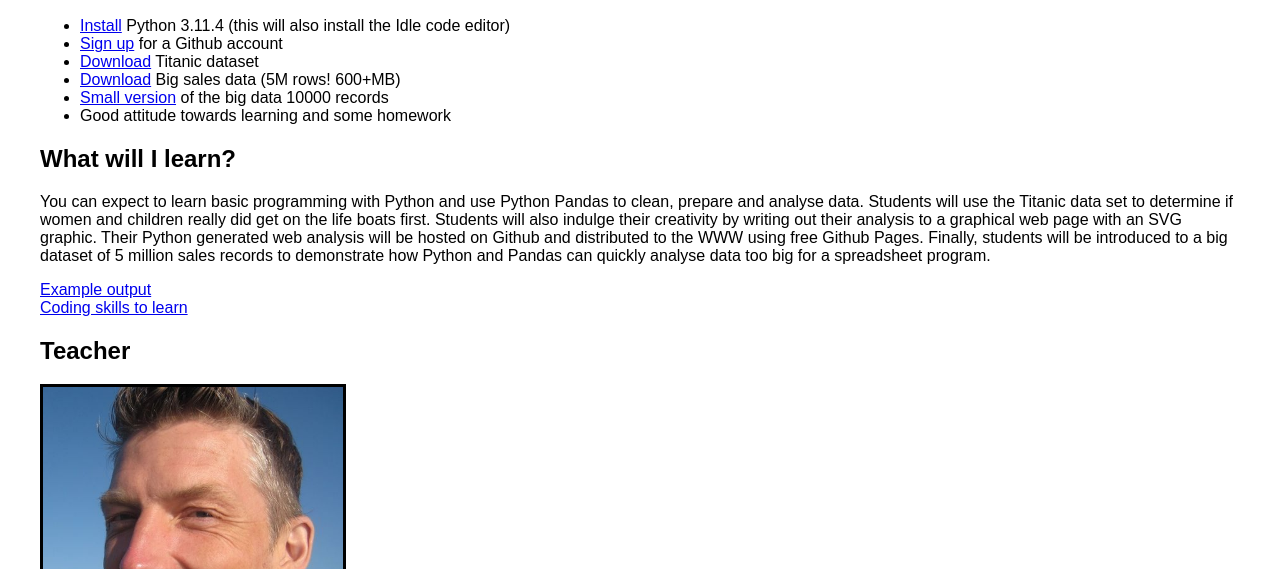
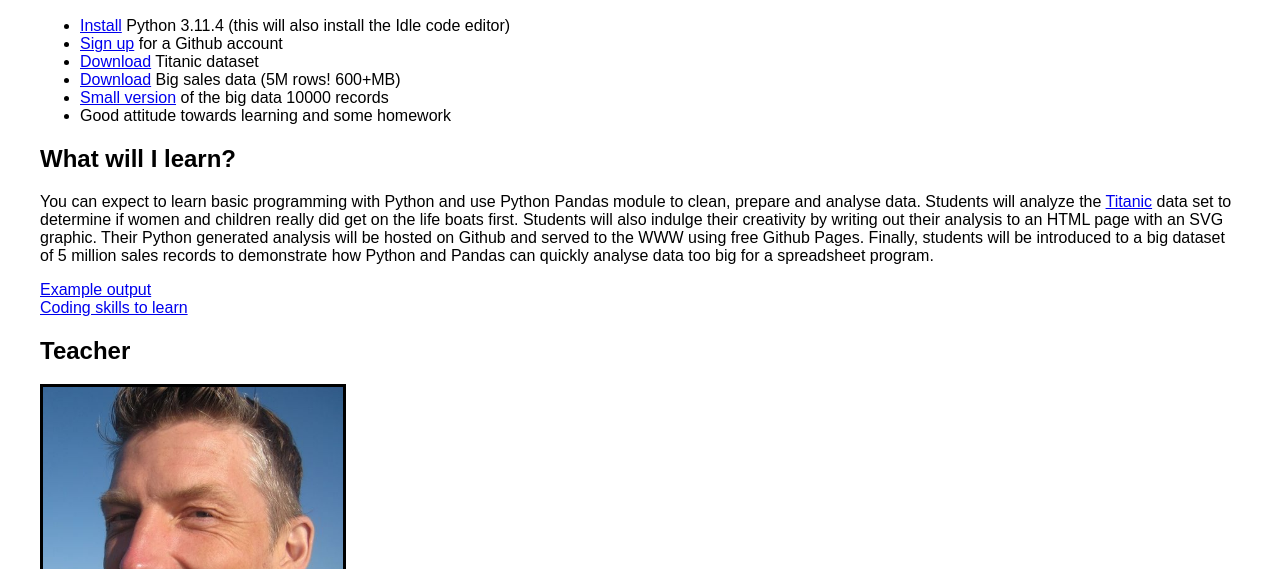
Before and after one commit to mdjhoel/pydata, a plain HTML site: page index.html in a window 1280 px wide. Shown: the part 231-800 px from the top of the page. Drawn offline with Linux system fonts and the light colour scheme.

Commit message:
added titanic image and updated verbiage

```diff
--- a/index.html
+++ b/index.html
@@ -92,7 +92,7 @@
       </ul>
 
       <h2>What will I learn?</h2>
-      <p>You can expect to learn basic programming with Python and use Python Pandas to clean, prepare and analyse data. Students will use the Titanic data set to determine if women and children really did get on the life boats first. Students will also indulge their creativity by writing out their analysis to a graphical web page with an SVG graphic. Their Python generated web analysis will be hosted on Github and distributed to the WWW using free Github Pages. Finally, students will be introduced to a big dataset of 5 million sales records to demonstrate how Python and Pandas can quickly analyse data too big for a spreadsheet program.</p>
+      <p>You can expect to learn basic programming with Python and use Python Pandas module to clean, prepare and analyse data. Students will analyze the <a href="titanic.jpg" target="_blank">Titanic</a> data set to determine if women and children really did get on the life boats first. Students will also indulge their creativity by writing out their analysis to an HTML page with an SVG graphic. Their Python generated analysis will be hosted on Github and served to the WWW using free Github Pages. Finally, students will be introduced to a big dataset of 5 million sales records to demonstrate how Python and Pandas can quickly analyse data too big for a spreadsheet program.</p>
       <p>
         <a href="example/index.html" target="_blank">Example output</a><br>
         <a href="example/basics.txt" target="_blank">Coding skills to learn</a>
```
